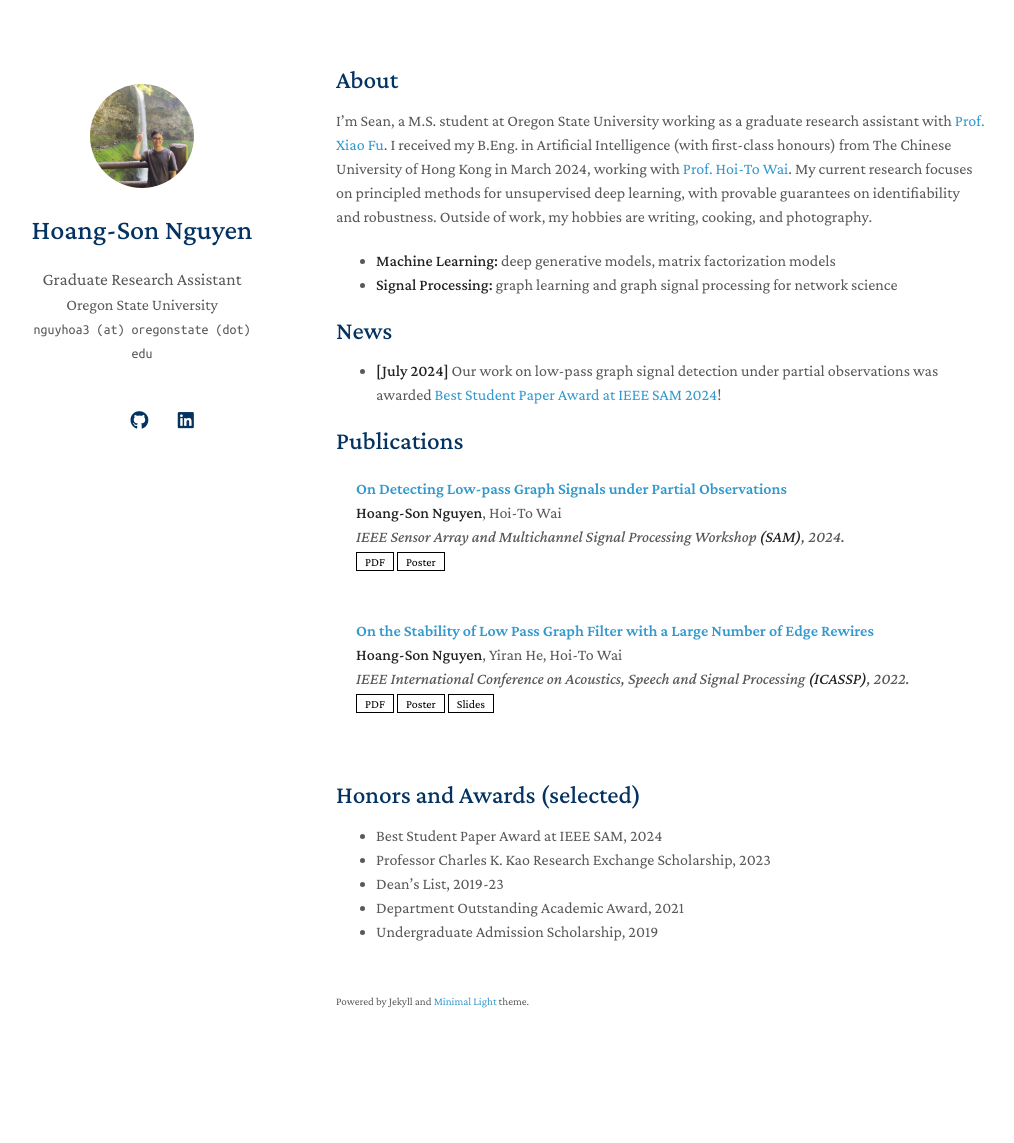
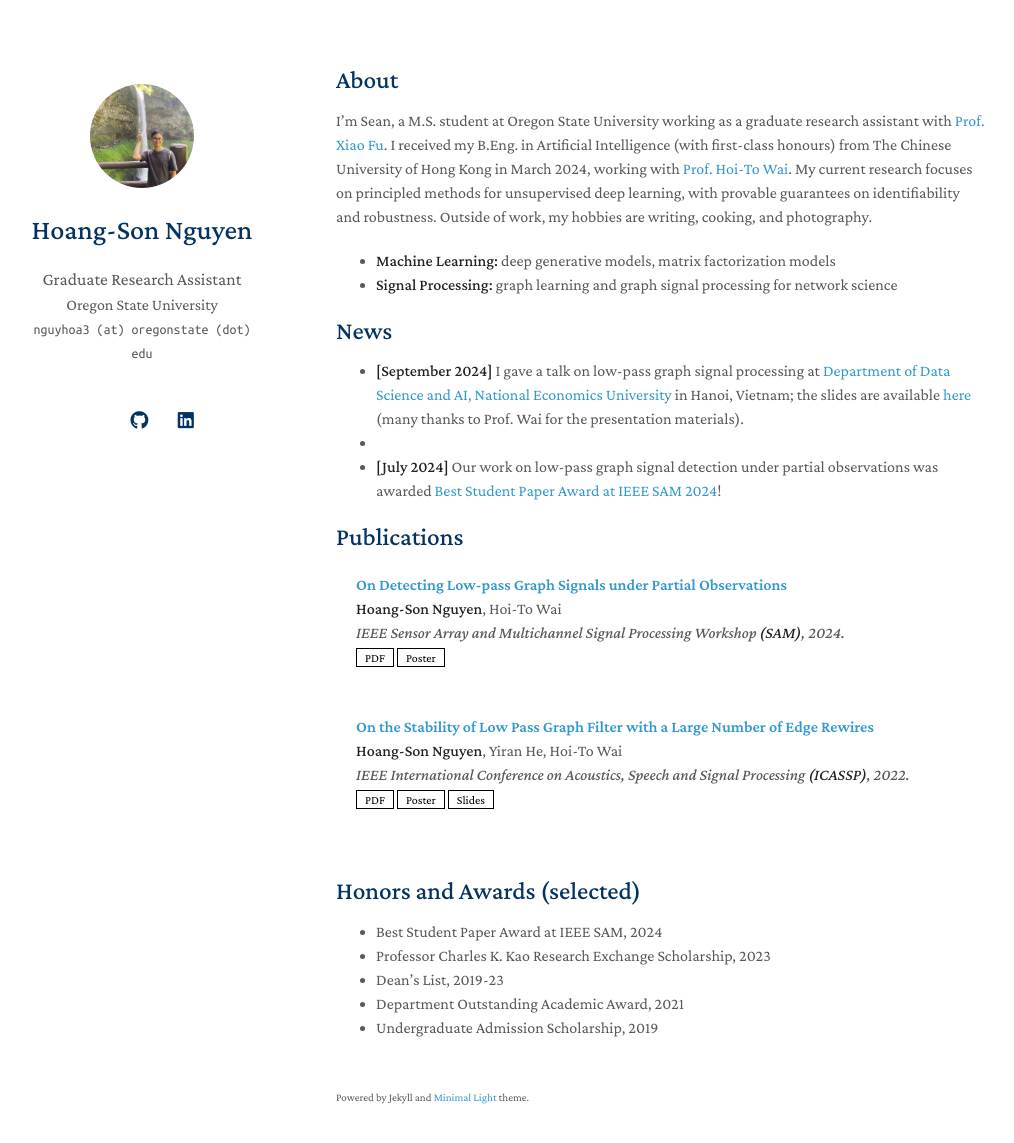
Before and after one commit to hsnguyen24/hsnguyen24.github.io, a Jekyll site: the page built from index.md, in a window 1280 px wide and 1178 px high. Shown: the top 1143 px of the window, without its empty margins (134-1148 px from the left). Built offline with Jekyll 4.4.1, drawn with Linux system fonts in a browser that asks for light colours; nearby versions of some CDN libraries; a style sheet for code colours, icons or effects is not loaded; our own code applies the rules of GitHub Pages for plain Markdown files.

Commit message:
Update index.md

```diff
--- a/index.md
+++ b/index.md
@@ -10,7 +10,8 @@ I'm Sean, a M.S. student at Oregon State University working as a graduate resear
 - **Signal Processing:** graph learning and graph signal processing for network science
 
 ## News
-
+- **[September 2024]** I gave a talk on low-pass graph signal processing at [Department of Data Science and AI, National Economics University](https://fda.neu.edu.vn/) in Hanoi, Vietnam; the slides are available [here](./assets/files/Talk_at_NEU_2024.pdf) (many thanks to Prof. Wai for the presentation materials).
+-
 - **[July 2024]** Our work on low-pass graph signal detection under partial observations was awarded [Best Student Paper Award at IEEE SAM 2024](./assets/img/sam2024_award.jpg)!
 
 {% include_relative _includes/publications.md %}
```
